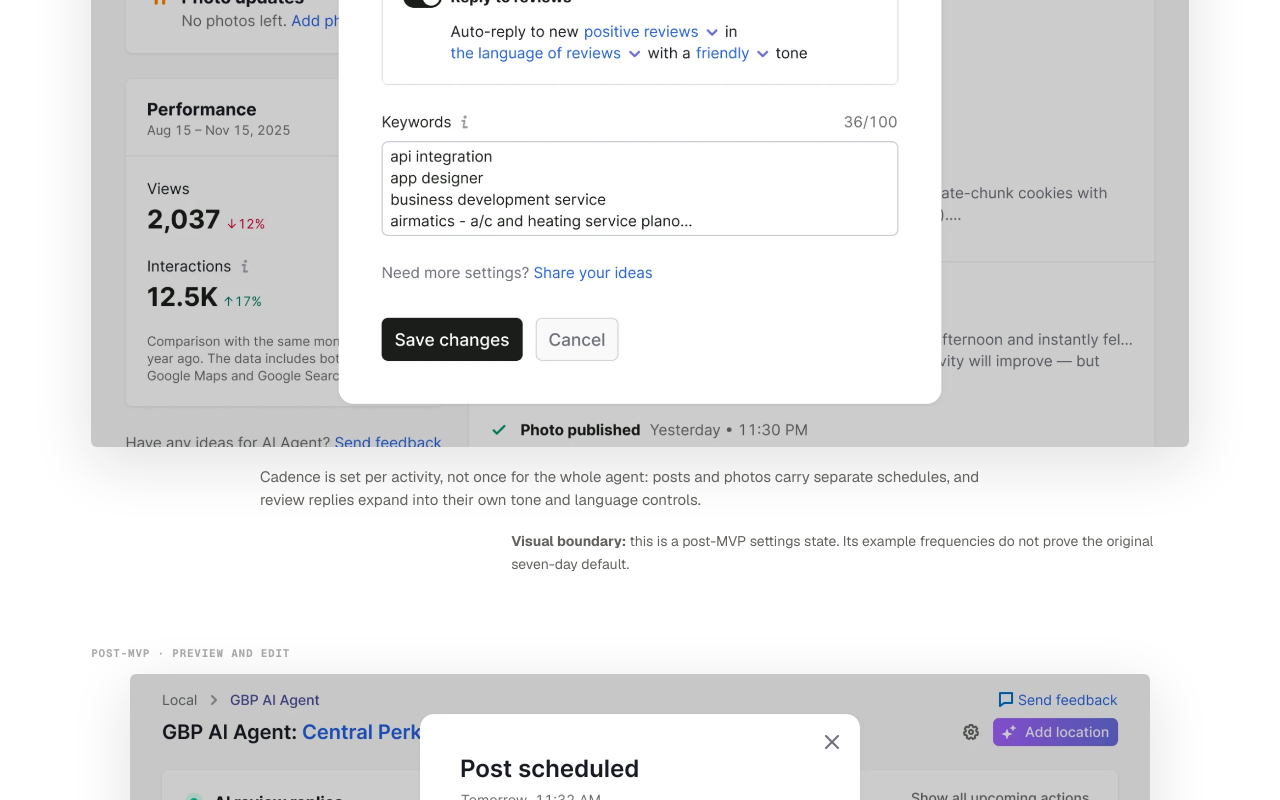
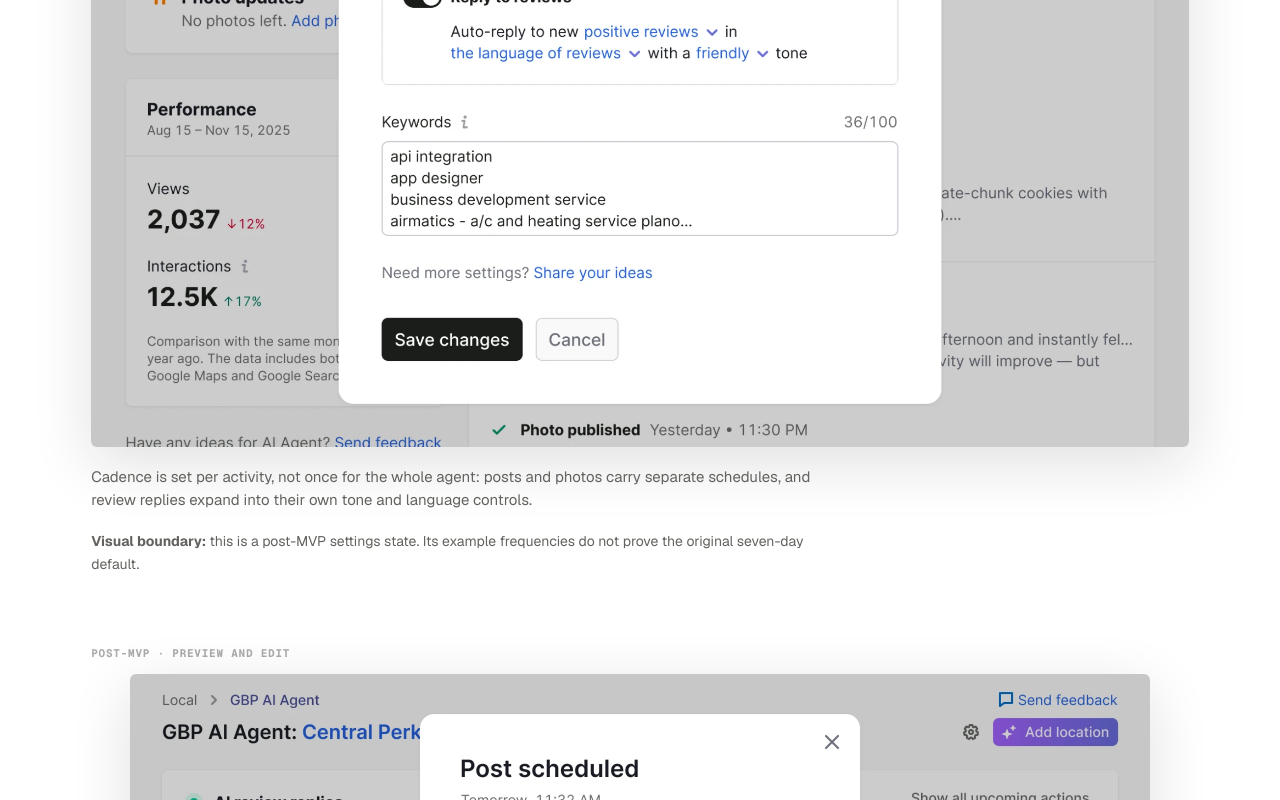
Before and after one commit to vladimir-deev-kazanov/portfolio, a Next.js app: page /work/ai-agent in a window 1280 px wide. Shown: the part 11200-12000 px from the top of the page. Built offline with nearby package versions, Linux system fonts and the light colour scheme.

Commit message:
Left-align case study captions with screenshots, add Plausible analytics

```diff
--- a/app/globals.css
+++ b/app/globals.css
@@ -1933,6 +1933,9 @@ summary:focus-visible {
   .decision-copy > .product-evidence,
   .decision-copy > .state-toggle {
     width: calc(100% + 420px);
+    margin-left: -420px;
+  }
+  .decision-copy > .state-toggle + .evidence-note {
     margin-left: -420px;
   }
   .operations-section > div:last-child > .product-evidence {
@@ -2198,7 +2201,7 @@ summary:focus-visible {
 }
 .state-caption {
   margin-top: 18px !important;
-  margin-inline: auto;
+  margin-inline: 0;
   max-width: 760px;
   font-size: 15px;
   line-height: 1.55;
--- a/app/layout.tsx
+++ b/app/layout.tsx
@@ -33,7 +33,17 @@ export const viewport: Viewport = {
 
 export default function RootLayout({ children }: Readonly<{ children: React.ReactNode }>) {
   return (
-    <html lang="en"><body className={`${geist.variable} ${mono.variable}`}>
+    <html lang="en">
+      <head>
+        <script async src="https://plausible.io/js/pa-qOMVN1oKS74qpZWxCVTVD.js"></script>
+        <script
+          dangerouslySetInnerHTML={{
+            __html: `window.plausible=window.plausible||function(){(plausible.q=plausible.q||[]).push(arguments)},plausible.init=plausible.init||function(i){plausible.o=i||{}};
+  plausible.init()`,
+          }}
+        />
+      </head>
+      <body className={`${geist.variable} ${mono.variable}`}>
       <a className="skip-link" href="#main-content">Skip to content</a>
       <header className="site-header">
         <div className="site-nav shell">
```
